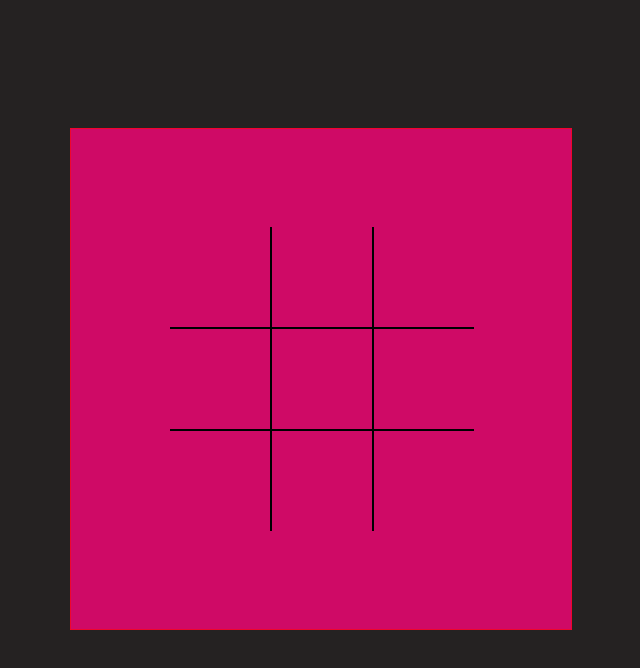
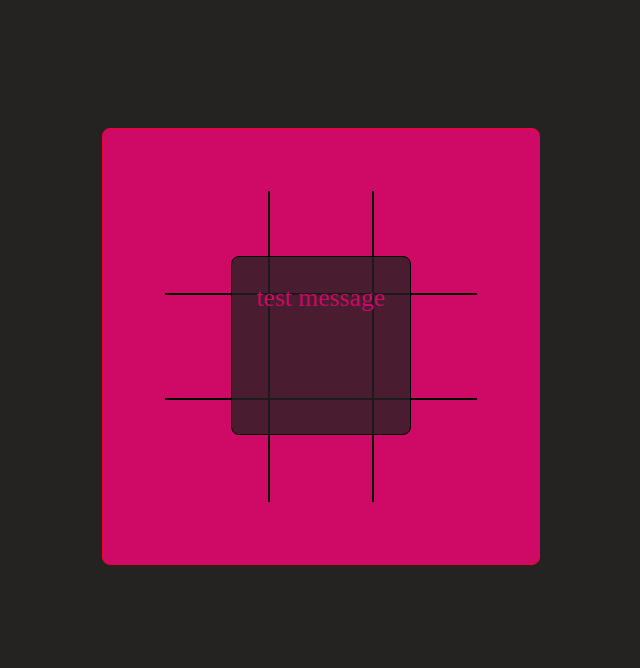
Before and after one commit to kafelka/XO, a plain HTML site: page index.html in a window 1280 px wide. Shown: the whole page, without its empty margins (319-959 px from the left). Drawn offline with Linux system fonts and the light colour scheme.

Commit message:
css major changes

```diff
--- a/app.js
+++ b/app.js
@@ -1,4 +1,5 @@
 const fields = Array.from(document.querySelectorAll(".square"));
+console.log(fields);
 let currentPlayer = "X";
 
 fields.forEach(field => field.addEventListener("click", function() {
@@ -13,7 +14,6 @@ fields.forEach(field => field.addEventListener("click", function() {
     if (checkIfGameEnded(row, col, currentPlayer)) {
      console.log(currentPlayer + " won");
      showWinner(currentPlayer);
-    //  clearBoard();
     }
     changePlayer();
   }
@@ -51,7 +51,11 @@ function checkIfGameEnded(row, col, symb) {
 }
 
 function clearBoard() {
-  document.querySelectorAll(".square").forEach(y => y.innerHTML = "");
+    document.querySelectorAll(".square").forEach(function(x){
+      x.innerHTML = "";
+    });
+    // document.querySelectorAll(".square").forEach(y => y.innerHTML = "");
+
   // newFields.forEach(x => x.forEach(y => y.innerHTML = ""));
 }
 
@@ -63,6 +67,9 @@ function clearBoard() {
 //   }
 // }
 
-function showWinner() {
+let output = document.querySelector(".output");
+output.addEventListener("click", clearBoard);
 
-}
+// function showWinner(player) {
+//   document.body.wid
+// }
--- a/index.html
+++ b/index.html
@@ -9,6 +9,7 @@
 </head>
 <body>
   <div class="container">
+    <div class="box">
         <div class="board">
             <div class="square" data-no="0,0"></div>
             <div class="square" data-no="0,1"></div>
@@ -21,6 +22,10 @@
             <div class="square" data-no="2,2"></div>
         </div>
     </div>
+    <div class="output">
+      test message
+    </div>
+  </div>
 
 <script src="app.js"></script>
 </body>
--- a/main.css
+++ b/main.css
@@ -5,37 +5,61 @@
 
 body {
   background: rgb(37, 34, 34);
+  overflow: hidden;
 }
+
 .container {
-  height: 500px;
-  width: 500px;
+  margin: 10vw auto;
+  background-color: rgb(37, 34, 34);
+  box-sizing: border-box;
+  display: flex;
+  justify-content: center;
+}
+
+.output {
+  box-sizing: border-box;
+  padding: 2vw 1.5vw;
+  width: 14vw;
+  height: 14vw;
+  border: 1px solid black;
+  border-radius: 8px;
+  background-color: rgba(37, 34, 34, 0.78);
+  color: rgb(207, 10, 102);
+  z-index: 2;
+  position: fixed;
+  left: 43vw; top: 20vw;
+  font-size: 2vw;
+  text-align: center;
+}
+
+
+.box {
+  height: 34vw;
+  width: 34vw;
+  border-radius: 8px;
   background: rgb(207, 10, 102);
   border: 1px solid rgb(240, 5, 44);
-  text-align: center;
-  margin: 10% auto;
-}
-
-.container:before {
-  content:"";
-  display: inline-block;
-  height: 100%;
-  vertical-align: middle;
+  display: flex;
+  justify-content: center;
+  align-items: center;
 }
 
 .board  {
   display: inline-block;
   vertical-align: middle;
-  width: 306px;
+  width: calc(24vw + 4px);
 }
 
 .square {
-  width: 100px;
-  height: 100px;
+  width: 8vw;
+  height: 8vw;
   border: 1px solid black;
   float: left;
-  font-size: 24px;
+  font-size: 2vw;
   font-weight: bold;
-  line-height: 100px;
+  display: flex;
+  justify-content: center;
+  align-items: center;
 }
 
 [data-no^="0"] {
```
Lines whose indentation alone changed are shown as unchanged.
